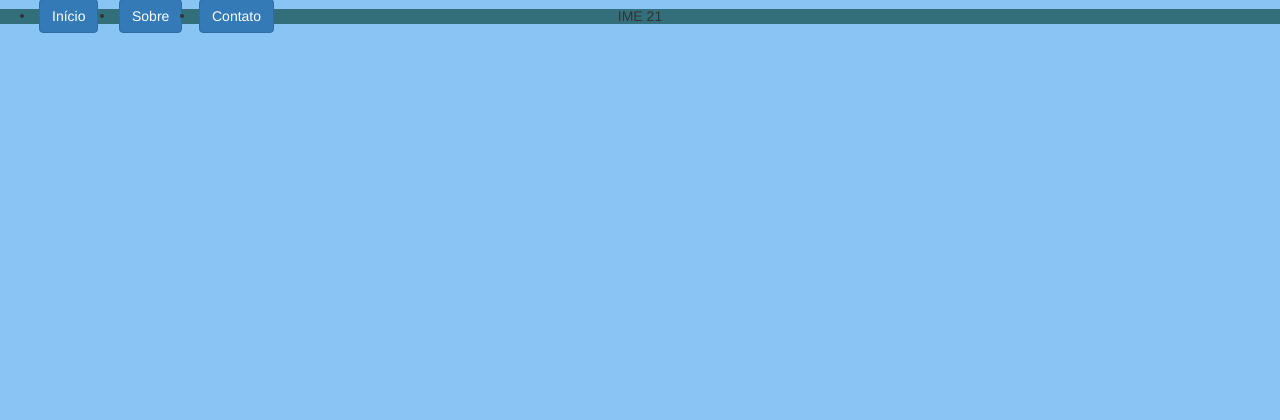
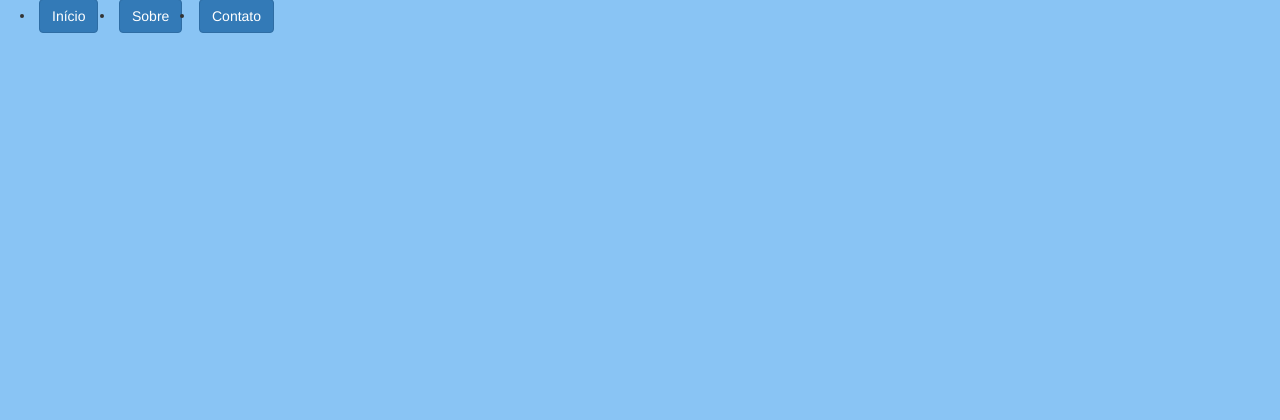
Before and after one commit to 2621/TheFence, a Django app: page /contato/ in a window 1280 px wide; the page is wider, and only the part inside the window is pictured. Shown: the part 141-561 px from the top of that part. Run offline with Django 3.2, Linux system fonts and the light colour scheme; some libraries are stand-ins or nearby versions.

Commit message:
alteracoes amauri

```diff
--- a/blog/templates/contato/contato.html
+++ b/blog/templates/contato/contato.html
@@ -18,8 +18,6 @@
 		<nav style="width: 100%; position: absolute; left: 100px; height: 20px"><li><a href="\sobre" class="btn btn-primary">Sobre</a></li></nav>
 		<nav style="width: 100%; position: absolute; left: 180px; height: 20px"><li><a href="\contato" class="btn btn-primary">Contato</a></li></nav>
 	</section><!--conteúdo-->
-	<footer style="background-color: #336e7b">
-			<h5 style="text-align: center;">IME 21</h5>
-	</footer><!--rodapé-->
+	<footer></footer><!--rodapé-->
 </body>
 </html>
--- a/blog/templates/index/index.html
+++ b/blog/templates/index/index.html
@@ -15,8 +15,5 @@
 			<nav style="width: 100%; position: absolute; left: 100px; height: 20px"><li><a href="\sobre" class="btn btn-primary">Sobre</a></li></nav>
 			<nav style="width: 100%; position: absolute; left: 180px; height: 20px"><li><a href="\contato" class="btn btn-primary">Contato</a></li></nav>
 		</section>
-		<footer style="background-color: #336e7b">
-			<h5 style="text-align: center;">IME 21</h5>
-		</footer>
 	</body>
 </html>
--- a/blog/templates/sobre/sobre.html
+++ b/blog/templates/sobre/sobre.html
@@ -15,8 +15,5 @@
 			<nav style="width: 100%; position: absolute; left: 100px; height: 20px"><li><a href="\sobre" class="btn btn-primary">Sobre</a></li></nav>
 			<nav style="width: 100%; position: absolute; left: 180px; height: 20px"><li><a href="\contato" class="btn btn-primary">Contato</a></li></nav>
 		</section>
-		<footer style="background-color:#336e7b">
-			<h5 style="text-align: center;">IME 21</h5>
-		</footer>
 	</body>
 </html>
```
